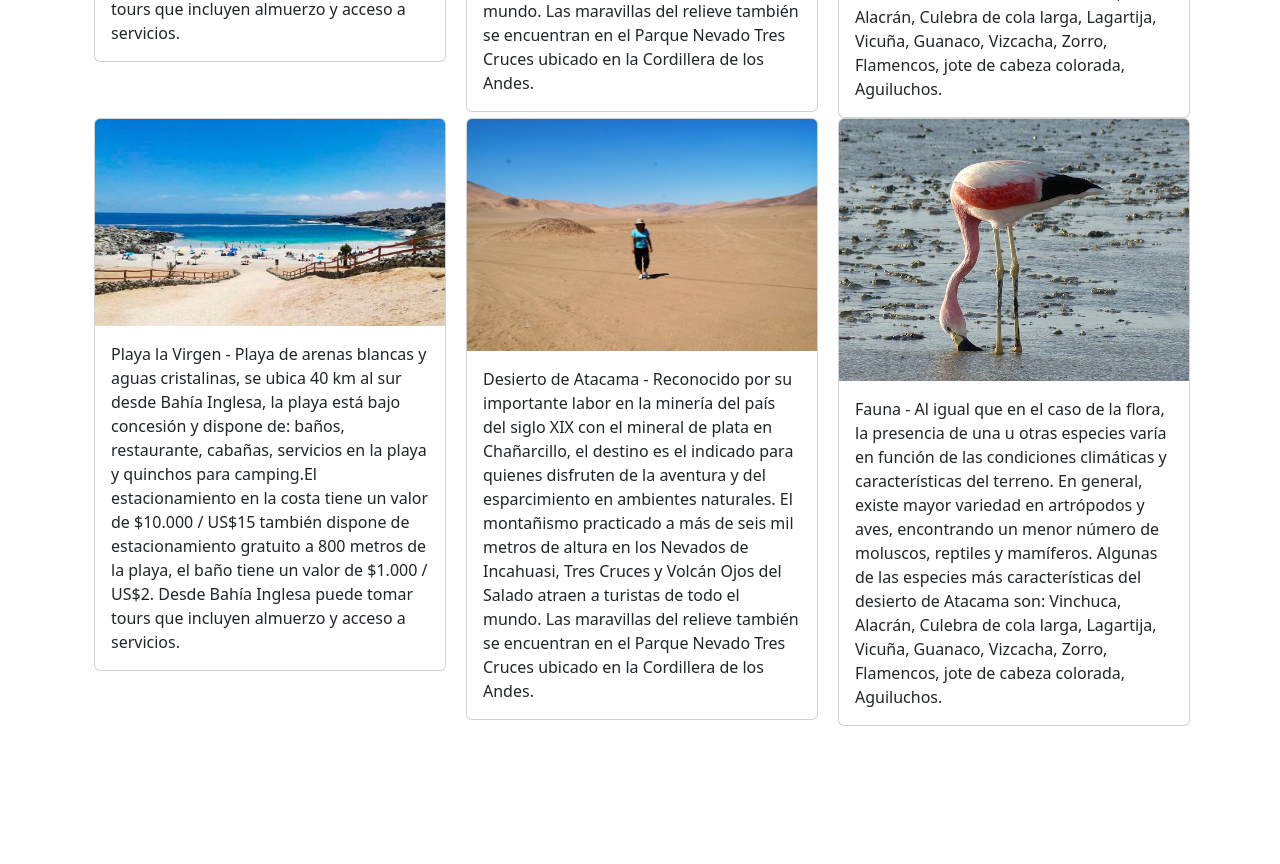
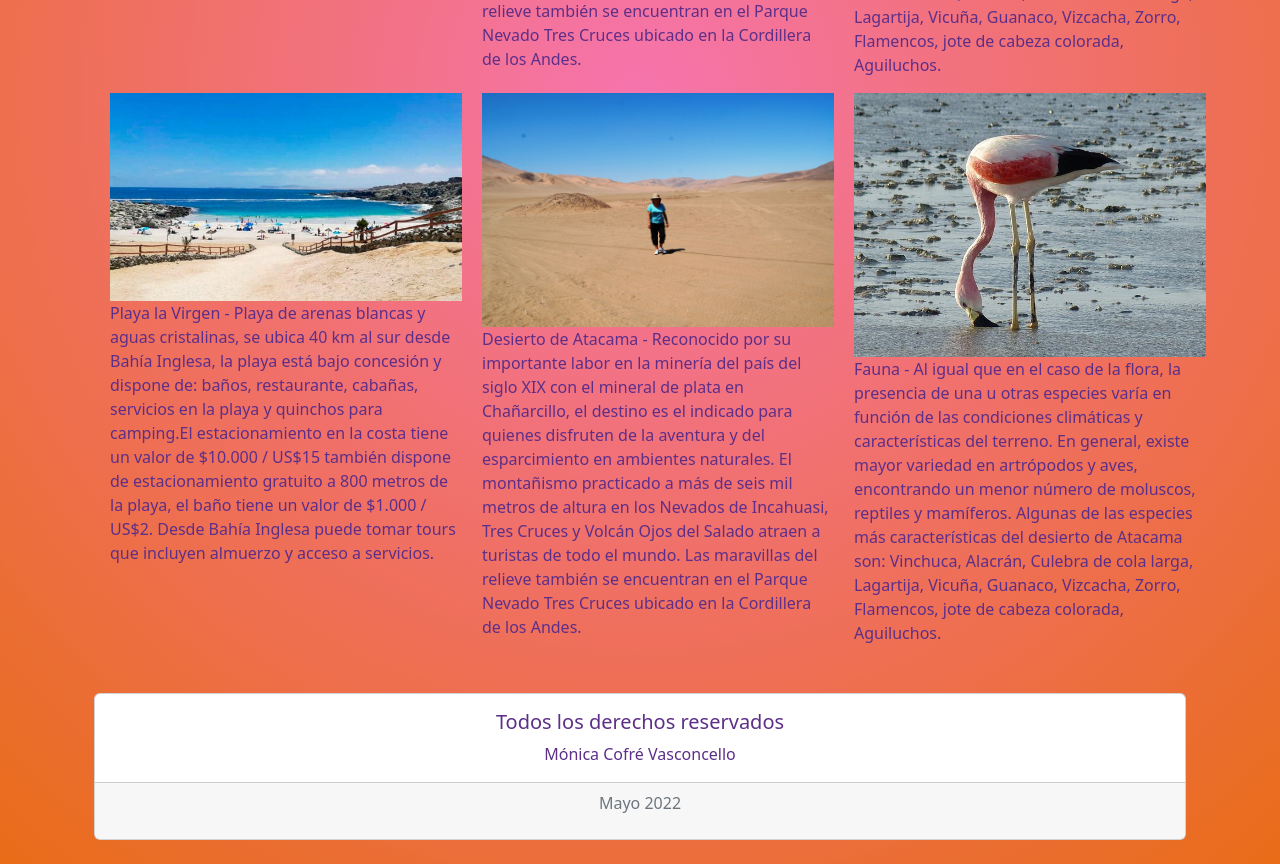
Before and after one commit to MonicaCofre/evaluacion_1, a plain HTML site: page noticias.html in a window 1280 px wide. Shown: the part 675-1539 px from the top of the page. Before the commit the page ends 1425 px from the top, so only its background shows below. Drawn offline with nearby package versions, Linux system fonts and the light colour scheme.

Commit message:
cambios y mejoras

```diff
--- a/noticias.html
+++ b/noticias.html
@@ -1,18 +1,23 @@
 <!doctype html>
 <html lang="en">
+
 <head>
   <meta charset="utf-8">
   <meta name="viewport" content="width=device-width, initial-scale=1">
   <title>Noticias</title>
-    <link href="https://cdn.jsdelivr.net/npm/bootstrap@5.2.0-beta1/dist/css/bootstrap.min.css" rel="stylesheet" integrity="sha384-0evHe/X+R7YkIZDRvuzKMRqM+OrBnVFBL6DOitfPri4tjfHxaWutUpFmBp4vmVor" crossorigin="anonymous">
+  <link href="https://cdn.jsdelivr.net/npm/bootstrap@5.2.0-beta1/dist/css/bootstrap.min.css" rel="stylesheet"
+    integrity="sha384-0evHe/X+R7YkIZDRvuzKMRqM+OrBnVFBL6DOitfPri4tjfHxaWutUpFmBp4vmVor" crossorigin="anonymous">
+  <link rel="stylesheet" href="./styles.css">
 </head>
+
 <body>
   <!--Menu Navbar-->
   <div class="container p-4">
     <nav class="navbar navbar-expand-lg navbar-dark bg-dark">
       <div class="container-fluid">
         <a class="navbar-brand" href="#">Bahía Tour</a>
-          <button class="navbar-toggler" type="button" data-bs-toggle="collapse" data-bs-target="#navbarSupportedContent" aria-controls="navbarSupportedContent" aria-expanded="false" aria-label="Toggle navigation">
+        <button class="navbar-toggler" type="button" data-bs-toggle="collapse" data-bs-target="#navbarSupportedContent"
+          aria-controls="navbarSupportedContent" aria-expanded="false" aria-label="Toggle navigation">
           <span class="navbar-toggler-icon"></span>
         </button>
         <div class="collapse navbar-collapse" id="navbarSupportedContent">
@@ -24,7 +29,8 @@
               <a class="nav-link" href="./noticias.html">Noticias</a>
             </li>
             <li class="nav-item dropdown">
-                <a class="nav-link dropdown-toggle" href="#" id="navbarDropdown" role="button" data-bs-toggle="dropdown" aria-expanded="false">
+              <a class="nav-link dropdown-toggle" href="#" id="navbarDropdown" role="button" data-bs-toggle="dropdown"
+                aria-expanded="false">
                 Hoteles
               </a>
               <ul class="dropdown-menu" aria-labelledby="navbarDropdown">
@@ -53,69 +59,102 @@
   <section class="container p-4">
     <div class="row ">
       <div class="col-xs-12 col-md-6 col-lg-4 align-self-start">
-              <div class="card" style="width: 22rem;">
+        <div class="cards">
           <img src="./imagenes/Playa-la-Virgen-.jpg" class="card-img-top" alt="...">
           <div class="card-body">
-                      <p class="card-text">Playa la Virgen - Playa de arenas blancas y aguas cristalinas, se ubica 40 km al sur desde Bahía Inglesa, la playa está bajo concesión y dispone de: baños, restaurante, cabañas, servicios en la playa y quinchos para camping.El estacionamiento en la costa tiene un valor de $10.000 / US$15 también dispone de estacionamiento gratuito a 800 metros de la playa, el baño tiene un valor de $1.000 / US$2. Desde Bahía Inglesa puede tomar tours que incluyen almuerzo y acceso a servicios.</p>
+            <p class="card-text">Playa la Virgen - Playa de arenas blancas y aguas cristalinas, se ubica 40 km al sur
+              desde Bahía Inglesa, la playa está bajo concesión y dispone de: baños, restaurante, cabañas, servicios en
+              la playa y quinchos para camping.El estacionamiento en la costa tiene un valor de $10.000 / US$15 también
+              dispone de estacionamiento gratuito a 800 metros de la playa, el baño tiene un valor de $1.000 / US$2.
+              Desde Bahía Inglesa puede tomar tours que incluyen almuerzo y acceso a servicios.</p>
           </div>
         </div>
       </div>
-
       <div class="col-xs-12 col-md-6 col-lg-4 align-self-start">
-            <div class="card" style="width: 22rem;">
+        <div class="cards">
           <img src="./imagenes/desierto.jpg" class="card-img-top" alt="...">
           <div class="card-body">
-                    <p class="card-text">Desierto de Atacama - Reconocido por su importante labor en la minería del país del siglo XIX con el mineral de plata en Chañarcillo, el destino es el indicado para quienes disfruten de la aventura y del esparcimiento en ambientes naturales. El montañismo practicado a más de seis mil metros de altura en los Nevados de Incahuasi, Tres Cruces y Volcán Ojos del Salado atraen a turistas de todo el mundo. Las maravillas del relieve también se encuentran en el Parque Nevado Tres Cruces ubicado en la Cordillera de los Andes.</p>
+            <p class="card-text">Desierto de Atacama - Reconocido por su importante labor en la minería del país del
+              siglo XIX con el mineral de plata en Chañarcillo, el destino es el indicado para quienes disfruten de la
+              aventura y del esparcimiento en ambientes naturales. El montañismo practicado a más de seis mil metros de
+              altura en los Nevados de Incahuasi, Tres Cruces y Volcán Ojos del Salado atraen a turistas de todo el
+              mundo. Las maravillas del relieve también se encuentran en el Parque Nevado Tres Cruces ubicado en la
+              Cordillera de los Andes.</p>
           </div>
         </div>
       </div>
-
       <div class="col-xs-12 col-md-6 col-lg-4 align-self-start">
-          <div class="card" style="width: 22rem;">
+        <div class="cards">
           <img src="./imagenes/animales.jpg" class="card-img-top" alt="...">
           <div class="card-body">
-                  <p class="card-text">Fauna  -  Al igual que en el caso de la flora, la presencia de una u otras especies varía en función de las condiciones climáticas y características del terreno. En general, existe mayor variedad en artrópodos y aves, encontrando un menor número de moluscos, reptiles y mamíferos. Algunas de las especies más características del desierto de Atacama son:
-                    Vinchuca, Alacrán, Culebra de cola larga, Lagartija, Vicuña, Guanaco, Vizcacha, Zorro, Flamencos, jote de cabeza colorada, Aguiluchos.
+            <p class="card-text">Fauna - Al igual que en el caso de la flora, la presencia de una u otras especies varía
+              en función de las condiciones climáticas y características del terreno. En general, existe mayor variedad
+              en artrópodos y aves, encontrando un menor número de moluscos, reptiles y mamíferos. Algunas de las
+              especies más características del desierto de Atacama son:
+              Vinchuca, Alacrán, Culebra de cola larga, Lagartija, Vicuña, Guanaco, Vizcacha, Zorro, Flamencos, jote de
+              cabeza colorada, Aguiluchos.
             </p>
           </div>
         </div>
       </div>
-
       <div class="col-xs-12 col-md-6 col-lg-4 align-self-start">
-        <div class="card" style="width: 22rem;">
+        <div class="cards">
           <img src="./imagenes/Playa-la-Virgen-.jpg" class="card-img-top" alt="...">
           <div class="card-body">
-                <p class="card-text">Playa la Virgen - Playa de arenas blancas y aguas cristalinas, se ubica 40 km al sur desde Bahía Inglesa, la playa está bajo concesión y dispone de: baños, restaurante, cabañas, servicios en la playa y quinchos para camping.El estacionamiento en la costa tiene un valor de $10.000 / US$15 también dispone de estacionamiento gratuito a 800 metros de la playa, el baño tiene un valor de $1.000 / US$2. Desde Bahía Inglesa puede tomar tours que incluyen almuerzo y acceso a servicios.</p>
+            <p class="card-text">Playa la Virgen - Playa de arenas blancas y aguas cristalinas, se ubica 40 km al sur
+              desde Bahía Inglesa, la playa está bajo concesión y dispone de: baños, restaurante, cabañas, servicios en
+              la playa y quinchos para camping.El estacionamiento en la costa tiene un valor de $10.000 / US$15 también
+              dispone de estacionamiento gratuito a 800 metros de la playa, el baño tiene un valor de $1.000 / US$2.
+              Desde Bahía Inglesa puede tomar tours que incluyen almuerzo y acceso a servicios.</p>
           </div>
         </div>
       </div>
-
       <div class="col-xs-12 col-md-6 col-lg-4 align-self-start">
-      <div class="card" style="width: 22rem;">
+        <div class="cards">
           <img src="./imagenes/desierto.jpg" class="card-img-top" alt="...">
           <div class="card-body">
-              <p class="card-text">Desierto de Atacama - Reconocido por su importante labor en la minería del país del siglo XIX con el mineral de plata en Chañarcillo, el destino es el indicado para quienes disfruten de la aventura y del esparcimiento en ambientes naturales. El montañismo practicado a más de seis mil metros de altura en los Nevados de Incahuasi, Tres Cruces y Volcán Ojos del Salado atraen a turistas de todo el mundo. Las maravillas del relieve también se encuentran en el Parque Nevado Tres Cruces ubicado en la Cordillera de los Andes.</p>
+            <p class="card-text">Desierto de Atacama - Reconocido por su importante labor en la minería del país del
+              siglo XIX con el mineral de plata en Chañarcillo, el destino es el indicado para quienes disfruten de la
+              aventura y del esparcimiento en ambientes naturales. El montañismo practicado a más de seis mil metros de
+              altura en los Nevados de Incahuasi, Tres Cruces y Volcán Ojos del Salado atraen a turistas de todo el
+              mundo. Las maravillas del relieve también se encuentran en el Parque Nevado Tres Cruces ubicado en la
+              Cordillera de los Andes.</p>
           </div>
         </div>
       </div>
-
       <div class="col-xs-12 col-md-6 col-lg-4 align-self-start">
-    <div class="card" style="width: 22rem;">
+        <div class="cards">
           <img src="./imagenes/animales.jpg" class="card-img-top" alt="...">
           <div class="card-body">
-            <p class="card-text">Fauna  -  Al igual que en el caso de la flora, la presencia de una u otras especies varía en función de las condiciones climáticas y características del terreno. En general, existe mayor variedad en artrópodos y aves, encontrando un menor número de moluscos, reptiles y mamíferos. Algunas de las especies más características del desierto de Atacama son:
-              Vinchuca, Alacrán, Culebra de cola larga, Lagartija, Vicuña, Guanaco, Vizcacha, Zorro, Flamencos, jote de cabeza colorada, Aguiluchos.
+            <p class="card-text">Fauna - Al igual que en el caso de la flora, la presencia de una u otras especies varía
+              en función de las condiciones climáticas y características del terreno. En general, existe mayor variedad
+              en artrópodos y aves, encontrando un menor número de moluscos, reptiles y mamíferos. Algunas de las
+              especies más características del desierto de Atacama son:
+              Vinchuca, Alacrán, Culebra de cola larga, Lagartija, Vicuña, Guanaco, Vizcacha, Zorro, Flamencos, jote de
+              cabeza colorada, Aguiluchos.
             </p>
+          </div>
+        </div>
+      </div>
+    </div>
+  </section>
+  <!--Footer-->
+  <div class="container p-4">
+    <div class="card text-center">
+      <div class="card-body">
+        <h5 class="card-title">Todos los derechos reservados</h5>
+        <p class="card-text">Mónica Cofré Vasconcello</p>
+        </div>
+      <div class="card-footer text-muted">
+        <p> Mayo 2022</p>
       </div>
     </div>
   </div>
 
 
-      </div>
-      </div>
-  </section>
+  <script src="https://cdn.jsdelivr.net/npm/bootstrap@5.2.0-beta1/dist/js/bootstrap.bundle.min.js"
+    integrity="sha384-pprn3073KE6tl6bjs2QrFaJGz5/SUsLqktiwsUTF55Jfv3qYSDhgCecCxMW52nD2"
+    crossorigin="anonymous"></script>
+</body>
 
-
-    <script src="https://cdn.jsdelivr.net/npm/bootstrap@5.2.0-beta1/dist/js/bootstrap.bundle.min.js" integrity="sha384-pprn3073KE6tl6bjs2QrFaJGz5/SUsLqktiwsUTF55Jfv3qYSDhgCecCxMW52nD2" crossorigin="anonymous"></script>
-  </body>
 </html>
--- /dev/null
+++ b/styles.css
@@ -0,0 +1,16 @@
+body{
+    background: rgb(246,116,173);
+    background: radial-gradient(circle, rgba(246,116,173,1) 0%, rgba(233,108,24,1) 100%);
+}
+
+
+/*Estilos noticias*/
+.cards{
+    width: 22rem;
+    margin-top: 1rem;
+    margin-left: 1rem;
+    margin-right: 1rem;
+}
+.card-body{
+    color: rgb(93, 47, 136);
+}
```
Also changed, not shown: contacto.html (+40 -24 lines), index.html (+22 -15 lines). Lines whose indentation alone changed are shown as unchanged.
